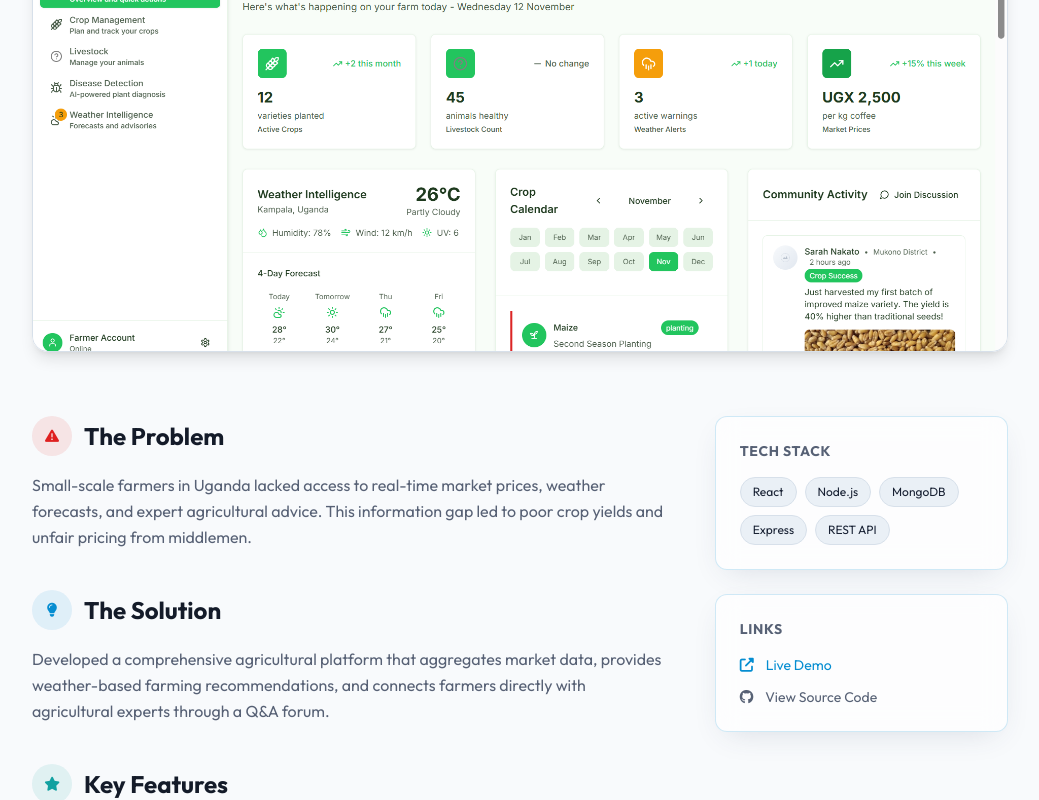
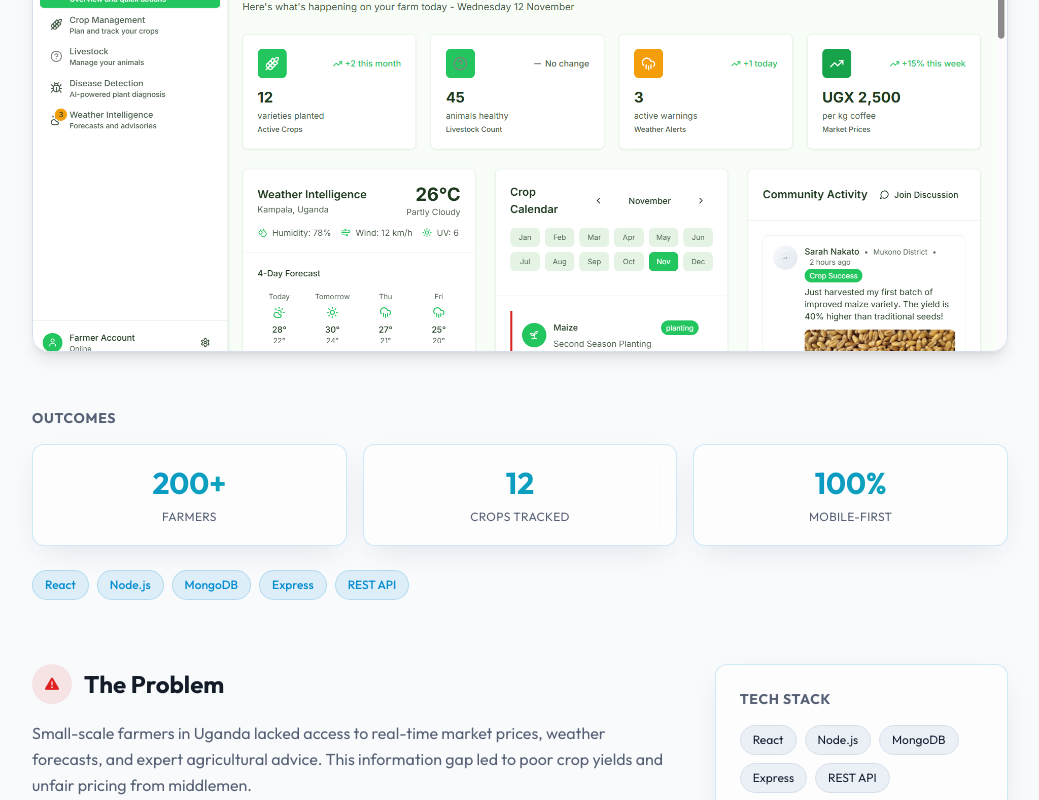
Before and after one commit to Chemistry2i/portfolio, a React (Vite) app: page /project/agri-buddy in a window 1280 px wide. Shown: the part 472-1272 px from the top of the page, without its empty margins (120-1159 px from the left). Built offline with nearby package versions, Linux system fonts and the light colour scheme.

Commit message:
Changes
Co-authored-by: Chemistry2i <88153306+Chemistry2i@users.noreply.github.com>

```diff
--- a/src/pages/ProjectCaseStudy.tsx
+++ b/src/pages/ProjectCaseStudy.tsx
@@ -81,16 +81,40 @@ const ProjectCaseStudy = () => {
       </section>
 
       {/* Project Image */}
-      <section className="max-w-5xl mx-auto px-4 sm:px-6 mb-12 md:mb-16">
+      <section className="max-w-5xl mx-auto px-4 sm:px-6 mb-10 md:mb-14">
         <div className="rounded-2xl overflow-hidden border border-border shadow-lg">
           <img
             src={project.image}
-            alt={project.title}
+            alt={`${project.title} interface screenshot`}
             className="w-full h-64 sm:h-80 md:h-[420px] object-cover"
             loading="lazy"
           />
         </div>
       </section>
+
+      {/* Outcome Metrics */}
+      <section className="max-w-5xl mx-auto px-4 sm:px-6 mb-12 md:mb-16">
+        <h2 className="text-sm uppercase tracking-wider text-muted-foreground font-bold mb-4">Outcomes</h2>
+        <div className="grid grid-cols-1 sm:grid-cols-3 gap-4">
+          {project.metrics.map((m) => (
+            <div key={m.label} className="glass-card rounded-xl p-5 text-center">
+              <div className="text-2xl md:text-3xl font-bold gradient-text leading-none">{m.value}</div>
+              <div className="text-xs text-muted-foreground mt-2 uppercase tracking-wide">{m.label}</div>
+            </div>
+          ))}
+        </div>
+        <div className="flex flex-wrap gap-2 mt-6">
+          {project.tech.map((t) => (
+            <span
+              key={t}
+              className="px-3 py-1.5 bg-primary/10 text-primary text-xs font-medium rounded-full border border-primary/20"
+            >
+              {t}
+            </span>
+          ))}
+        </div>
+      </section>
+
 
       {/* Case Study Content */}
       <section className="max-w-5xl mx-auto px-4 sm:px-6 pb-16">
```
